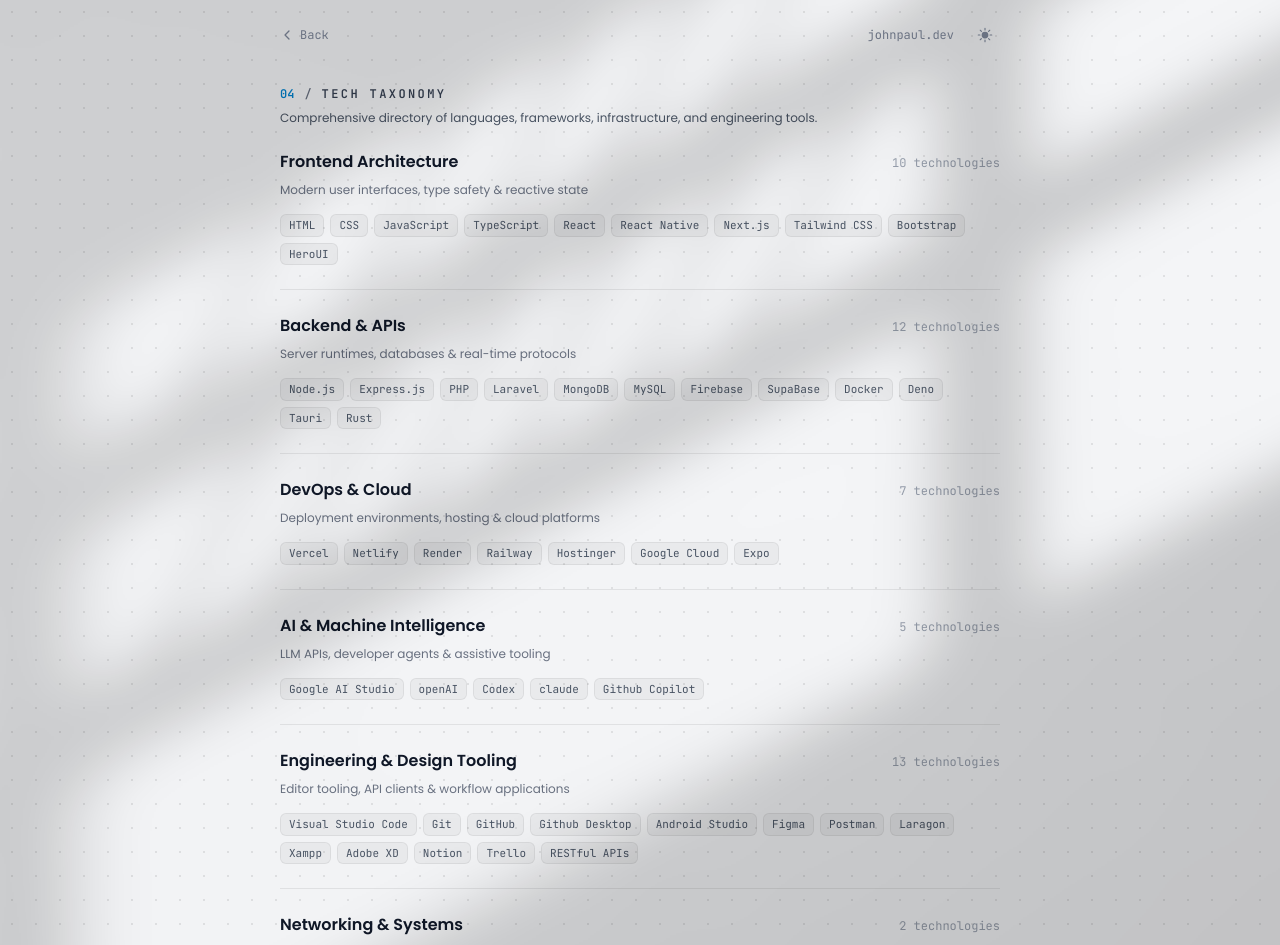
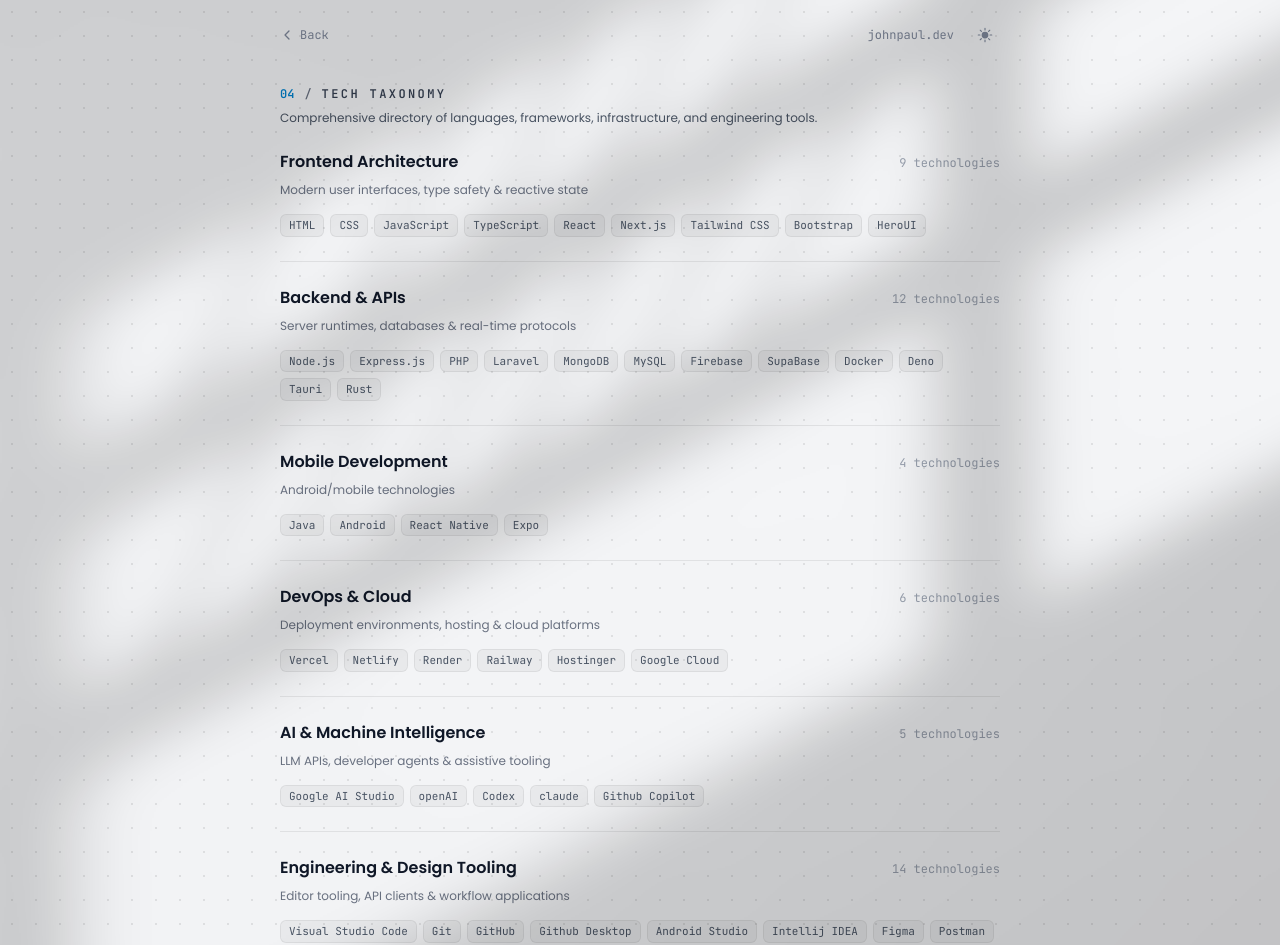
Before and after one commit to kuyajp123/portfolio, a React (Vite) app: page /tech-stack in a window 1280 px wide. Shown: the top 945 px of the page. Built offline with nearby package versions, Linux system fonts and the light colour scheme; no server answers.

Commit message:
chore: update tech stack and hero section

```diff
--- a/src/components/home/HeroSection.tsx
+++ b/src/components/home/HeroSection.tsx
@@ -69,7 +69,7 @@
               John Paul Naag
             </h1>
             <p className="font-mono text-xs uppercase tracking-[0.2em] text-sky-600 dark:text-sky-400 mt-0.5">
-              Full Stack Developer
+              Full Stack Developer • <span>Android Developer</span>
             </p>
           </div>
 
--- a/src/constant/experience.ts
+++ b/src/constant/experience.ts
@@ -10,10 +10,19 @@
 
 export const experiences: ExperienceItem[] = [
   {
+    id: 'android-dev',
+    role: 'Android Developer Associate',
+    organization: 'Easybus PH Inc.',
+    period: 'Present',
+    description:
+      'Currently working as an Android Developer Associate, focusing on building and maintaining mobile applications to deliver a application platform that enhances transportaion services and user experiences.',
+    type: 'work',
+  },
+  {
     id: 'freelance',
     role: 'Freelance Web Developer',
     organization: 'Self-Employed',
-    period: '2026 - Present',
+    period: 'Aug 2026',
     description:
       'Provided custom web development services, collaborating with clients to design and implement barangay document management system that streamlined the processing, tracking, and management of government-related documents and requests.',
     type: 'work',
@@ -31,7 +40,7 @@
     id: 'startuplab',
     role: 'Full Stack Web Developer',
     organization: 'Startuplab Business Center',
-    period: '2026',
+    period: 'Feb - Apr 2026',
     description:
       'Engineered web applications and client platforms with React, Node.js, and modern full-stack workflows.',
     type: 'work',
--- a/src/pages/techStack/_components/TechStack.tsx
+++ b/src/pages/techStack/_components/TechStack.tsx
@@ -5,21 +5,41 @@
 import {
   AITechStack,
   backendTechStack,
+  mobileDevTechStack,
   developmentTools,
   devOpsAndCloudTechStack,
   frontendTechStack,
-  networkingAndVirtualization,
 } from '@/pages/techStack/_components/constant';
 
 export const TechStack = () => {
 
   const categories = [
-    { title: 'Frontend Architecture', subtitle: 'Modern user interfaces, type safety & reactive state', items: frontendTechStack },
+    {
+      title: 'Frontend Architecture',
+      subtitle: 'Modern user interfaces, type safety & reactive state',
+      items: frontendTechStack,
+    },
     { title: 'Backend & APIs', subtitle: 'Server runtimes, databases & real-time protocols', items: backendTechStack },
-    { title: 'DevOps & Cloud', subtitle: 'Deployment environments, hosting & cloud platforms', items: devOpsAndCloudTechStack },
-    { title: 'AI & Machine Intelligence', subtitle: 'LLM APIs, developer agents & assistive tooling', items: AITechStack },
-    { title: 'Engineering & Design Tooling', subtitle: 'Editor tooling, API clients & workflow applications', items: developmentTools },
-    { title: 'Networking & Systems', subtitle: 'Virtualization, network protocols & infrastructure', items: networkingAndVirtualization },
+    {
+      title: 'Mobile Development',
+      subtitle: 'Android/mobile technologies',
+      items: mobileDevTechStack,
+    },
+    {
+      title: 'DevOps & Cloud',
+      subtitle: 'Deployment environments, hosting & cloud platforms',
+      items: devOpsAndCloudTechStack,
+    },
+    {
+      title: 'AI & Machine Intelligence',
+      subtitle: 'LLM APIs, developer agents & assistive tooling',
+      items: AITechStack,
+    },
+    {
+      title: 'Engineering & Design Tooling',
+      subtitle: 'Editor tooling, API clients & workflow applications',
+      items: developmentTools,
+    }
   ];
 
   return (
--- a/src/pages/techStack/_components/constant.tsx
+++ b/src/pages/techStack/_components/constant.tsx
@@ -4,7 +4,6 @@
   'JavaScript',
   'TypeScript',
   'React',
-  'React Native',
   'Next.js',
   'Tailwind CSS',
   'Bootstrap',
@@ -26,7 +25,9 @@
   'Rust',
 ];
 
-export const devOpsAndCloudTechStack = ['Vercel', 'Netlify', 'Render', 'Railway', 'Hostinger', 'Google Cloud', 'Expo'];
+export const mobileDevTechStack = ['Java', 'Android', 'React Native', 'Expo'];
+
+export const devOpsAndCloudTechStack = ['Vercel', 'Netlify', 'Render', 'Railway', 'Hostinger', 'Google Cloud'];
 
 export const AITechStack = ['Google AI Studio', 'openAI', 'Codex', 'claude', 'Github Copilot'];
 
@@ -36,6 +37,7 @@
   'GitHub',
   'Github Desktop',
   'Android Studio',
+  'Intellij IDEA',
   'Figma',
   'Postman',
   'Laragon',
```
